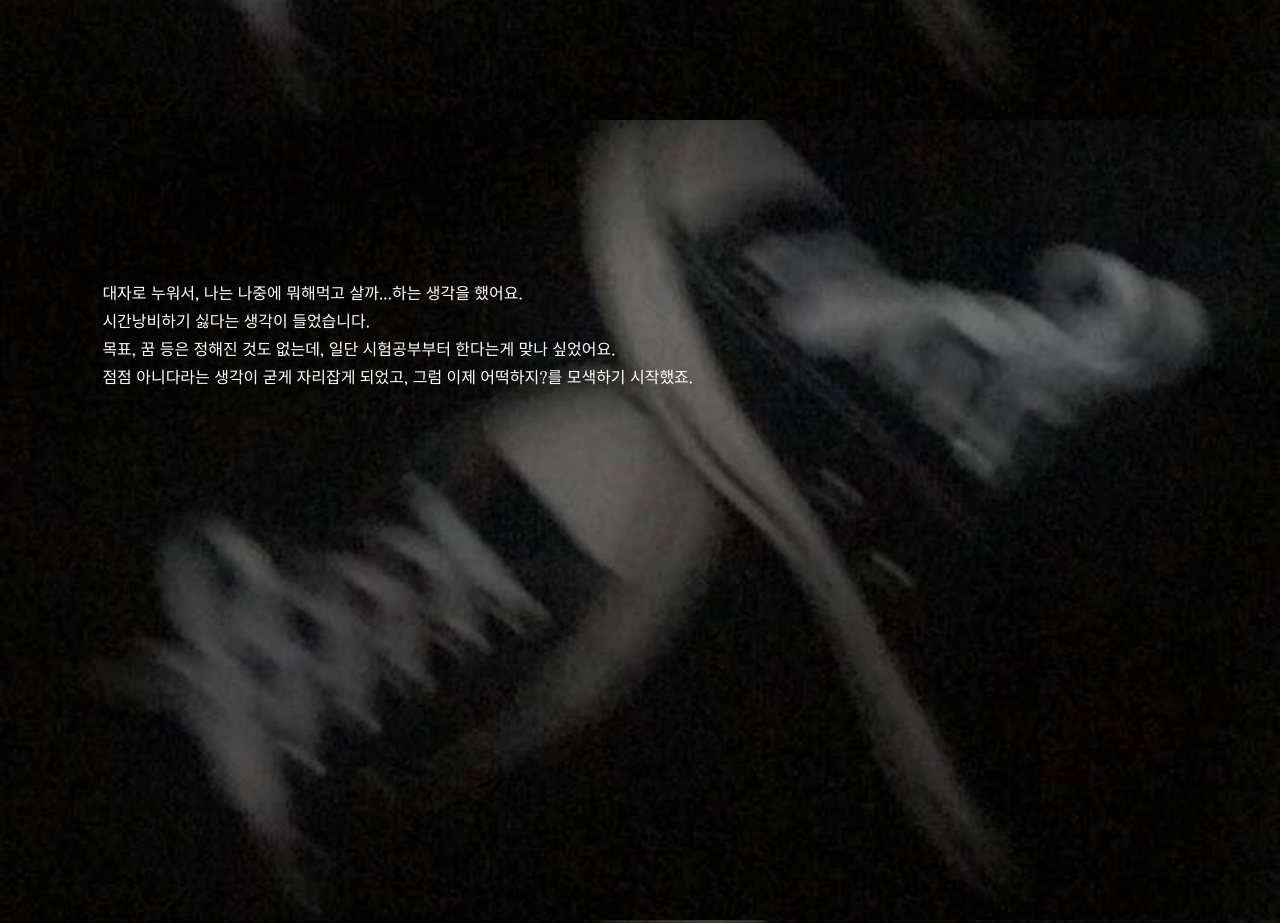
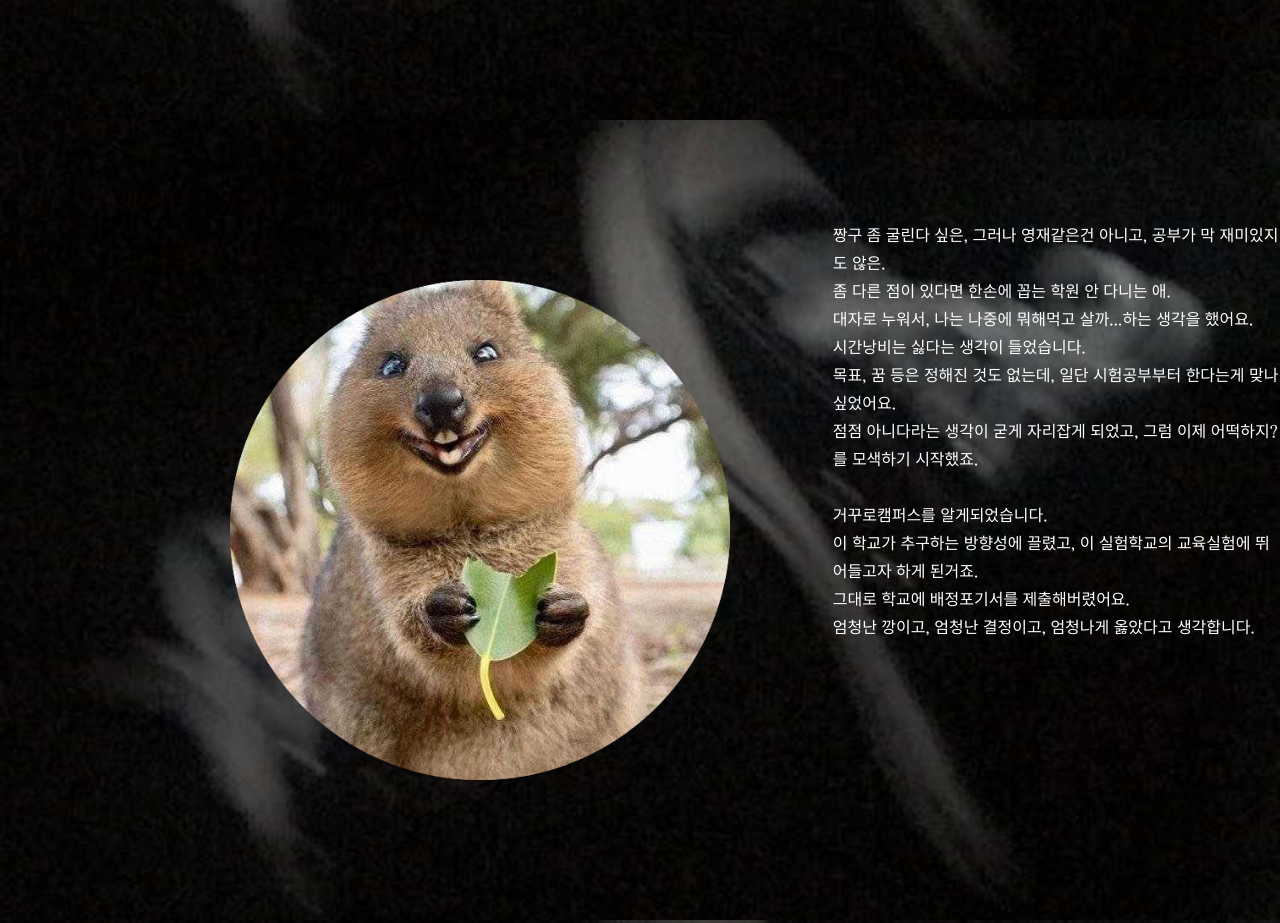
Before and after one commit to jinielee/portfolio, a plain HTML site: page jinielee.html in a window 1280 px wide. Shown: the part 1480-2403 px from the top of the page. Drawn offline with Linux system fonts and the light colour scheme.

Commit message:
0705학교 끝

```diff
--- a/jinielee.css
+++ b/jinielee.css
@@ -178,8 +178,13 @@ a {
     transition: 1s;
 }
 
+.pageimg3 {
+    margin-left: 18vw;
+    padding-top: 20vh;
+}
+
 .iam {
-    margin-top: 20vh;
+    margin-top: 8vw;
     margin-left: 8vw;
     line-height: 28px;
 }
--- a/jinielee.html
+++ b/jinielee.html
@@ -100,11 +100,21 @@
     </div>
 
     <div class="page3" id="page3">
+        <div class="pageimg3">
+            <img src="./img/IMG_5185.png" width="500px">
+        </div>
         <div class="iam">
-            대자로 누워서, 나는 나중에 뭐해먹고 살까...하는 생각을 했어요.
-            <br>시간낭비하기 싫다는 생각이 들었습니다.
+            짱구 좀 굴린다 싶은, 그러나 영재같은건 아니고, 공부가 막 재미있지도 않은.
+            <br>좀 다른 점이 있다면 한손에 꼽는 학원 안 다니는 애.
+            <br>대자로 누워서, 나는 나중에 뭐해먹고 살까...하는 생각을 했어요.
+            <br>시간낭비는 싫다는 생각이 들었습니다.
             <br>목표, 꿈 등은 정해진 것도 없는데, 일단 시험공부부터 한다는게 맞나 싶었어요.
             <br>점점 아니다라는 생각이 굳게 자리잡게 되었고, 그럼 이제 어떡하지?를 모색하기 시작했죠.
+            <br>
+            <br>거꾸로캠퍼스를 알게되었습니다.
+            <br>이 학교가 추구하는 방향성에 끌렸고, 이 실험학교의 교육실험에 뛰어들고자 하게 된거죠.
+            <br>그대로 학교에 배정포기서를 제출해버렸어요.
+            <br>엄청난 깡이고, 엄청난 결정이고, 엄청나게 옳았다고 생각합니다.
 
         </div>
     </div>
```
Also changed, not shown: project/201h.html (added), project/201p.html (added), project/201t.html (added), project/202h.html (added), project/202p.html (added), project/202t.html (added), project/203h.html (added), project/203p.html (added), project/203t.html (added), project/204h.html (added), project/204t.html (added), project/205h.html (added), project/205t.html (added), project/206h.html (added), 1 more files.
